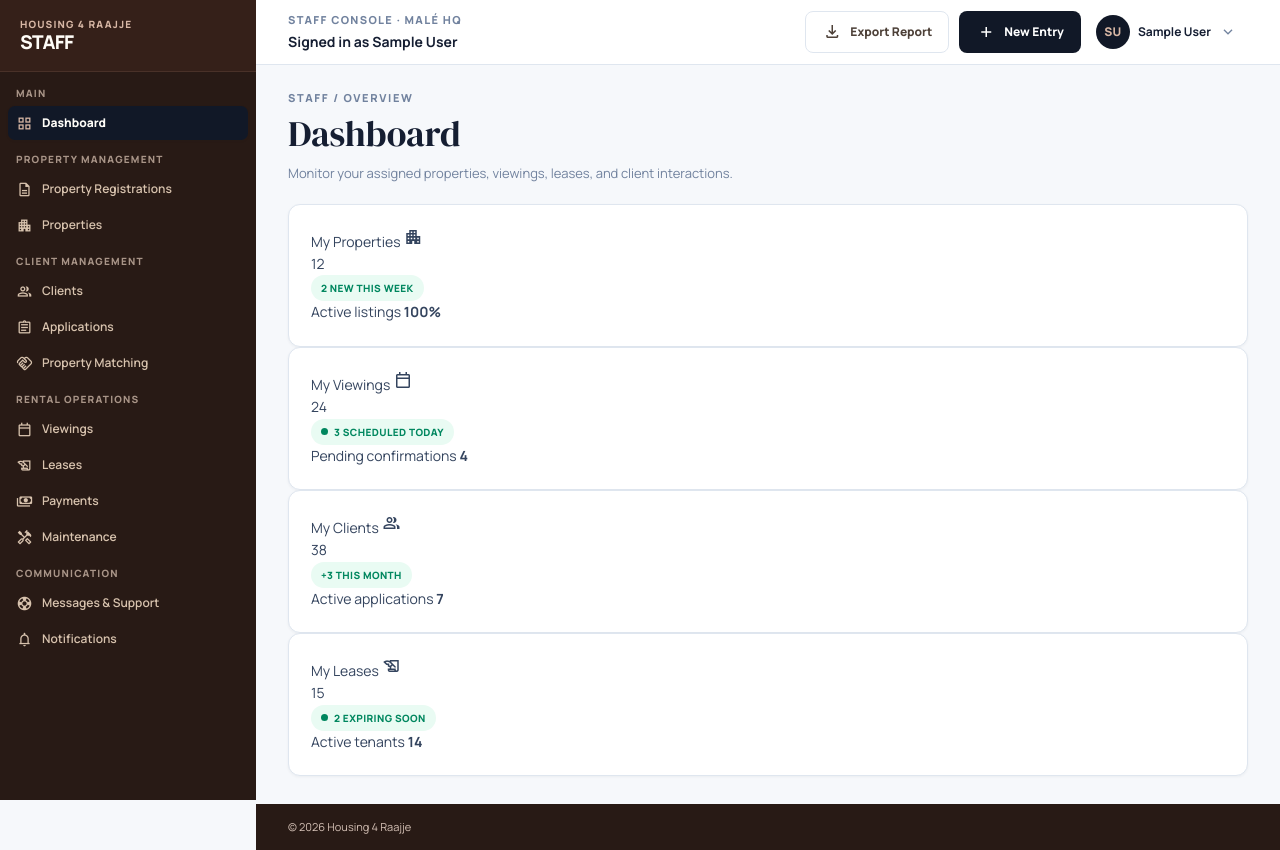
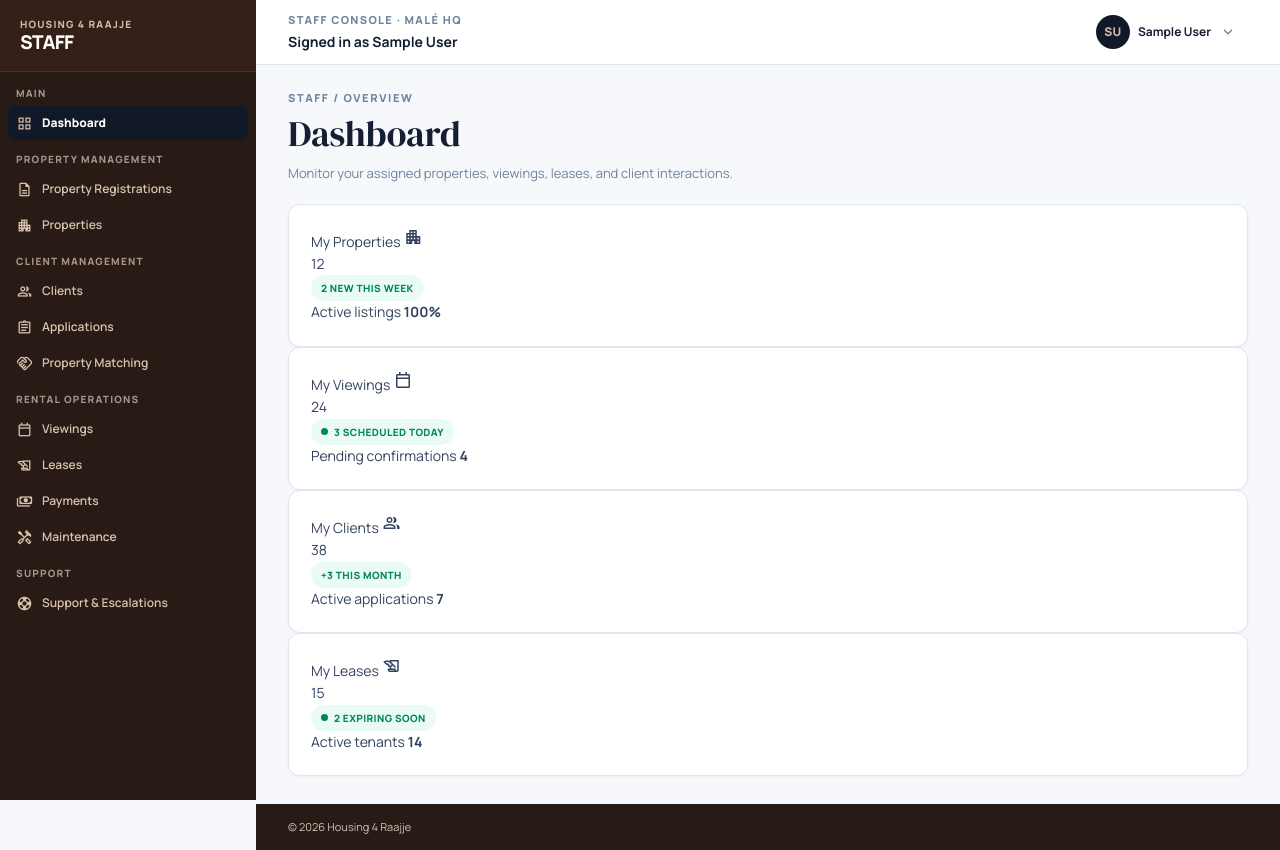
Before and after one commit to Awfyboy/Housing-Raajje, a Laravel app: page /staff/dashboard in a window 1280 px wide. Run offline with Laravel 12, Linux system fonts and the light colour scheme; the visitor is signed in with stand-in values (Sample User, id 1); parts of the project's set-up code (start-up, migrations or seed data) failed here and were passed over.

Commit message:
refactor: remove low priority tabs from staff dashboards

```diff
--- a/resources/views/admin/layouts/master.blade.php
+++ b/resources/views/admin/layouts/master.blade.php
@@ -735,12 +735,6 @@
                     <span class="material-symbols-outlined">cloud_sync</span>
                     Backups
                 </a>
-
-                <a href="{{ url('/admin/settings') }}"
-                   class="nav-link @if(request()->is('admin/settings*')) active @endif">
-                    <span class="material-symbols-outlined">settings</span>
-                    Settings
-                </a>
             </div>
         </nav>
     </aside>
--- a/resources/views/staff/dashboard.blade.php
+++ b/resources/views/staff/dashboard.blade.php
@@ -1,18 +1,6 @@
 @extends('staff.layouts.master')
 
 @section('title', 'Staff Dashboard')
-
-@section('header-actions')
-    <button type="button" class="btn btn-secondary" id="exportReport">
-        <span class="material-symbols-outlined">file_download</span>
-        <span class="desktop-label">Export Report</span>
-    </button>
-
-    <button type="button" class="btn btn-primary" id="newEntryButton">
-        <span class="material-symbols-outlined">add</span>
-        New Entry
-    </button>
-@endsection
 
 @section('content')
     <div class="page-heading">
--- a/resources/views/staff/layouts/master.blade.php
+++ b/resources/views/staff/layouts/master.blade.php
@@ -741,18 +741,12 @@
             </div>
 
             <div class="nav-group">
-                <span class="nav-heading">Communication</span>
+                <span class="nav-heading">Support</span>
 
-                <a href="{{ url('/staff/messages-support') }}"
-                   class="nav-link @if(request()->is('staff/messages-support*')) active @endif">
+                <a href="{{ url('/staff/support') }}"
+                   class="nav-link @if(request()->is('staff/support*')) active @endif">
                     <span class="material-symbols-outlined">support</span>
-                    Messages & Support
-                </a>
-
-                <a href="{{ url('/staff/notifications') }}"
-                   class="nav-link @if(request()->is('staff/notifications*')) active @endif">
-                    <span class="material-symbols-outlined">notifications</span>
-                    Notifications
+                    Support & Escalations
                 </a>
             </div>
         </nav>
```
Also changed, not shown: resources/views/admin/dashboard.blade.php (+0 -12 lines), resources/views/branch-manager/dashboard.blade.php (+0 -12 lines), resources/views/branch-manager/layouts/master.blade.php (+9 -6 lines), resources/views/receptionist/dashboard.blade.php (+0 -12 lines), resources/views/receptionist/layouts/master.blade.php (+0 -12 lines).
